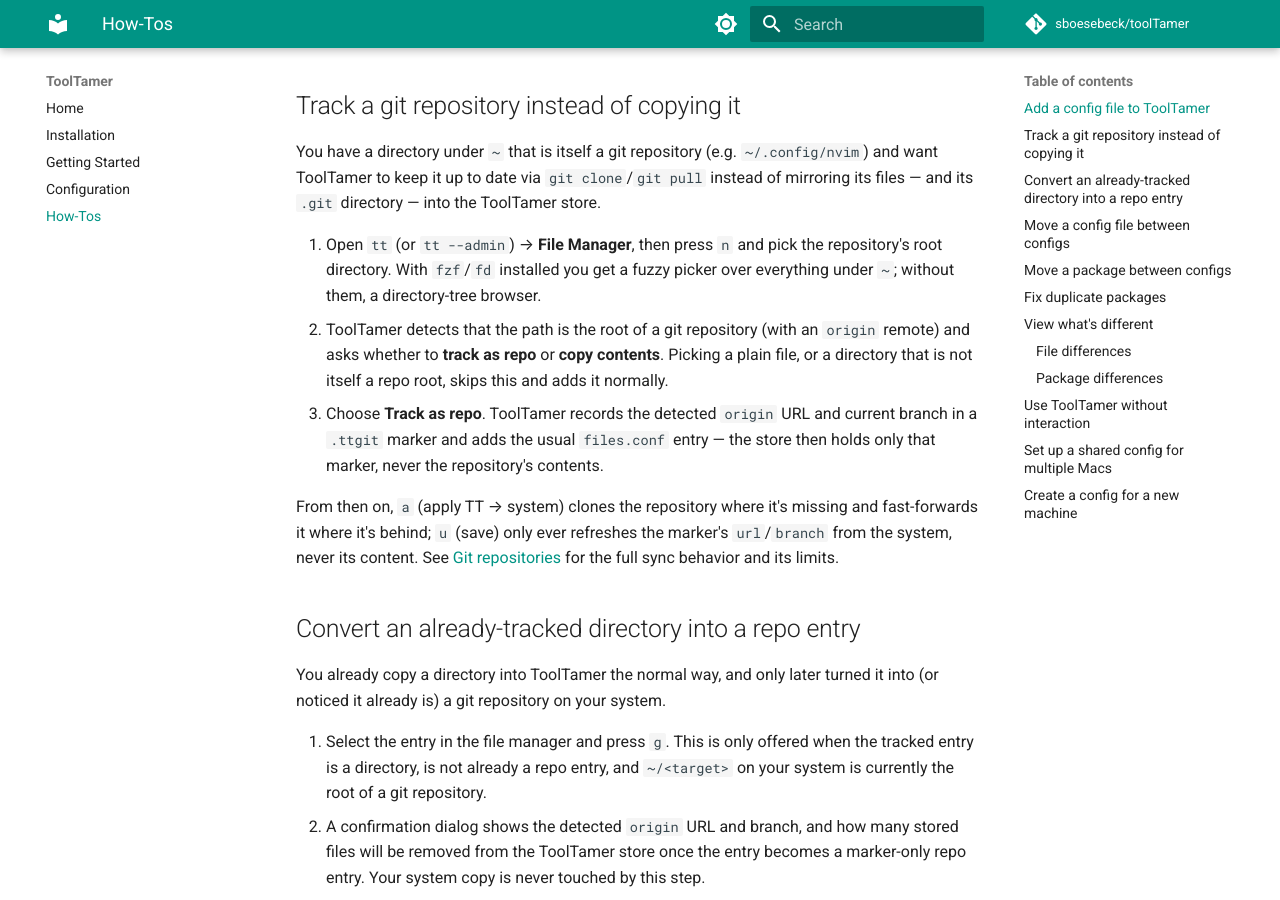
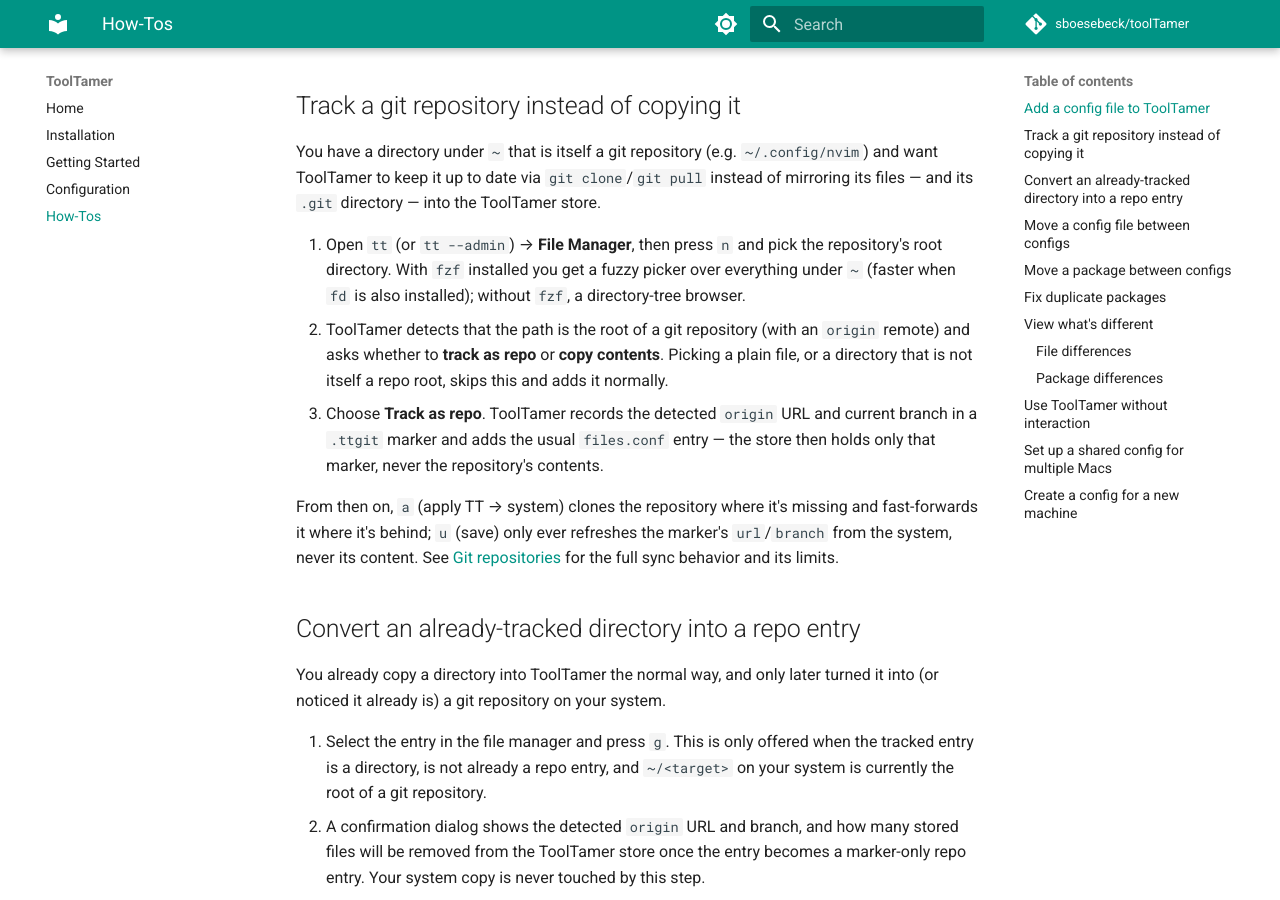
Before and after one commit to sboesebeck/toolTamer, an MkDocs documentation site: the page built from docs/howtos.md, in a window 1280 px wide and 900 px high, scrolled down 629 px. Built offline with MkDocs 1.6.1 and Material for MkDocs 9.7.7, drawn with Linux system fonts in a browser that asks for light colours; comment, search, counter and statistics services are not loaded.

Commit message:
docs: correct fzf/fd role in the repo-tracking how-to
The fuzzy picker is gated on fzf alone (tui/screens/files.py); fd only
changes which command feeds it (fd vs find as a fallback). Someone with
fzf but no fd still gets the fuzzy picker, not the tree browser.

```diff
--- a/docs/howtos.md
+++ b/docs/howtos.md
@@ -28,9 +28,9 @@
 directory — into the ToolTamer store.
 
 1. Open `tt` (or `tt --admin`) → **File Manager**, then press `n` and pick
-   the repository's root directory. With `fzf`/`fd` installed you get a
-   fuzzy picker over everything under `~`; without them, a directory-tree
-   browser.
+   the repository's root directory. With `fzf` installed you get a fuzzy
+   picker over everything under `~` (faster when `fd` is also installed);
+   without `fzf`, a directory-tree browser.
 2. ToolTamer detects that the path is the root of a git repository (with
    an `origin` remote) and asks whether to **track as repo** or **copy
    contents**. Picking a plain file, or a directory that is not itself a
```
